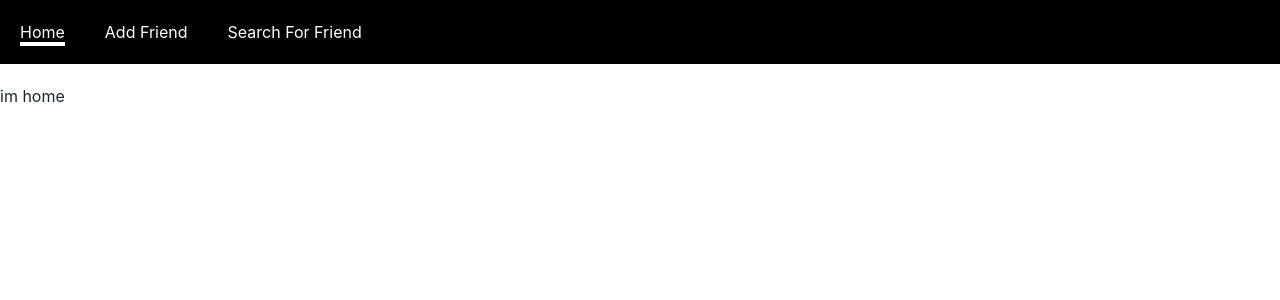
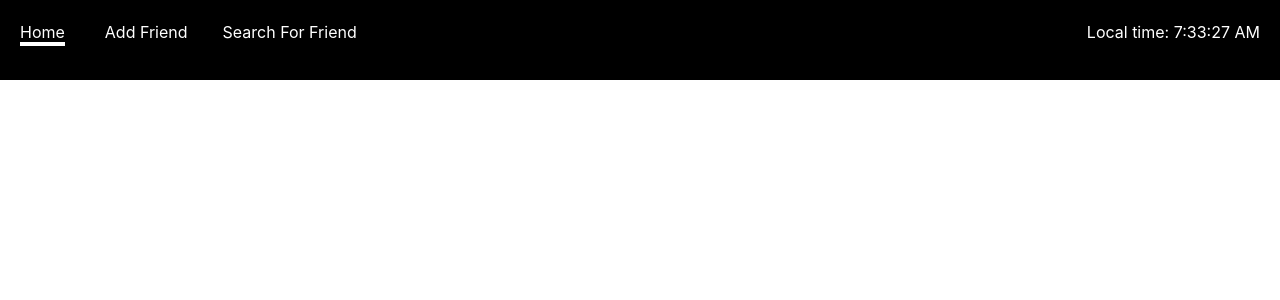
Before and after one commit to RamiAl/time-for-friends, a React (Create React App) app: page / in a window 1280 px wide. Shown: the top 300 px of the page. Built offline with nearby package versions, Linux system fonts and the light colour scheme.

Commit message:
clock in nav bar

```diff
--- a/src/Clock.js
+++ b/src/Clock.js
@@ -4,6 +4,8 @@ import moment from 'moment-timezone';
 export default class Clock extends Component{
 
     offset = this.props.timeZone
+    date = this.props.date
+
 
     state = {
         time : this.offset
@@ -27,16 +29,24 @@ export default class Clock extends Component{
 
     async updateClock(){
         while(this._isMounted){
-            this.setState({time: moment.tz(this.offset).format()})
+            console.log(this.offset);
+
+            if(!this.offset){
+                this.setState({time: new Date().toLocaleTimeString()})
+            }else{
+                this.setState({time: moment.tz(this.offset).format()})
+            }
             await this.sleep(500);
         }
     }
 
+
     render(){
+
         return(
             <>
-                <h6>Time zone: </h6>
-                <p> {this.state.time}</p>
+            {!this.offset ? <p>Local time: {this.state.time}</p> :
+            [<b>Time zone: </b>, <p> {this.state.time}</p>]}
             </>
         );
     }
--- a/src/FriendsList.js
+++ b/src/FriendsList.js
@@ -29,6 +29,8 @@ export default class FriendsList extends Component {
     }
 
     render() {
+        console.log(this.state);
+
         return (
             <div >
                 {
@@ -42,7 +44,6 @@ export default class FriendsList extends Component {
                                     |  <b>City: </b>{item.city}  |  <b>Country: </b>{item.country}</p>
                                     <div>
                                     <Clock {...item}>
-
                                     </Clock></div>
                                 </Form.Row>
                             </div>
--- a/src/Home.js
+++ b/src/Home.js
@@ -1,7 +1,11 @@
-import React from  'react';
+import React, {Component} from 'react';
+//import Clock from './Clock'
+export default class Home extends Component {
+    render() {
+        return(
+            <>
 
-export default function Home(){
-    return(
-        <div>im home</div>
-    )
+            </>
+        );
+    }
 }
--- a/src/Navbar.js
+++ b/src/Navbar.js
@@ -2,17 +2,20 @@ import React, { Component } from "react";
 import './layout.css';
 import 'bootstrap/dist/css/bootstrap.min.css';
 import { NavLink } from 'react-router-dom';
+import Clock from "./Clock";
 
 
 class Navbar extends Component {
 
 render() {
   return (
+
     <nav>
     <ul>
       <li><NavLink exact activeClassName="current" to='/'>Home</NavLink></li>
       <li><NavLink exact activeClassName="current" to='/addfriend'>Add Friend</NavLink></li>
-      <li><NavLink exact activeClassName="current" to='/searchfriend'>Search For Friend</NavLink></li>
+      <li className="col"><NavLink exact activeClassName="current" to='/searchfriend'>Search For Friend</NavLink></li>
+      <li className="liClock"><Clock/></li>
     </ul>
   </nav>
     );
--- a/src/layout.css
+++ b/src/layout.css
@@ -57,3 +57,7 @@ html {
   .searchPage{
     margin: 0 22vw;
   }
+
+  .liClock{
+    color: white;
+  }
```
